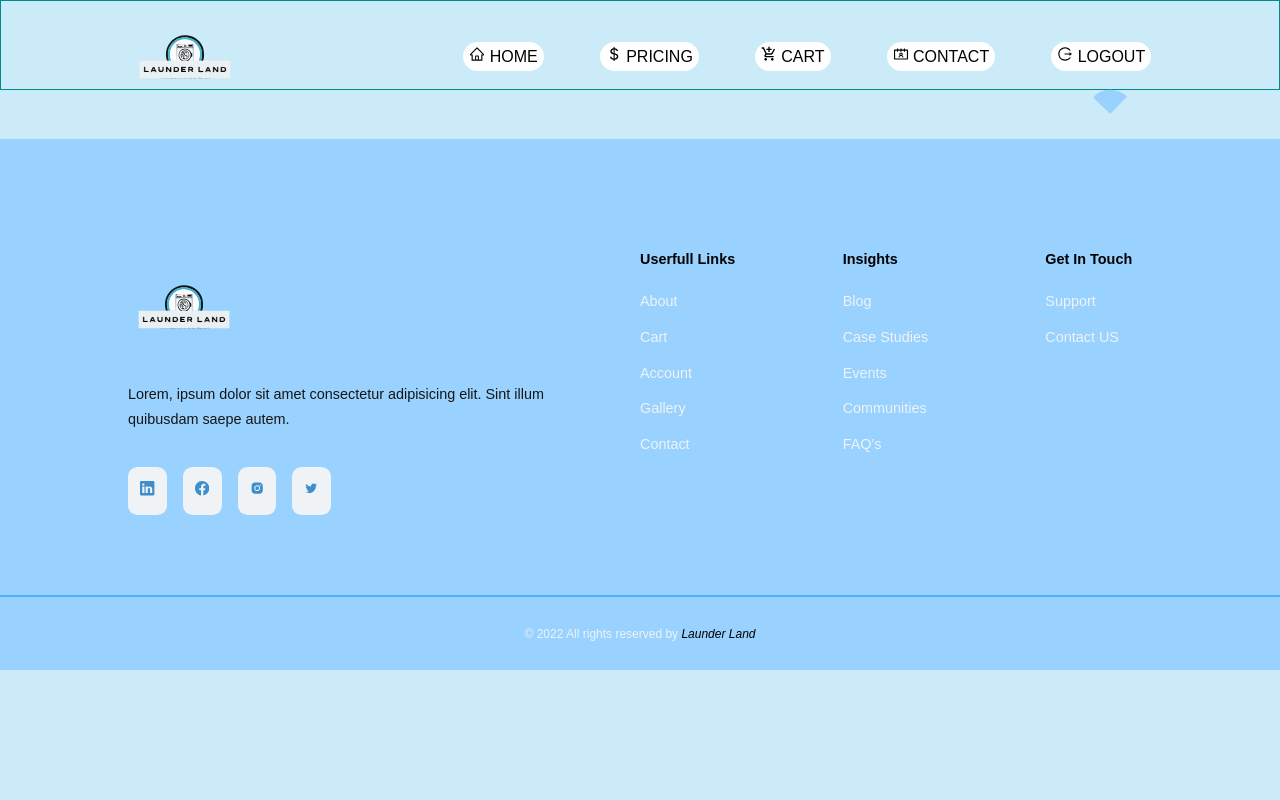
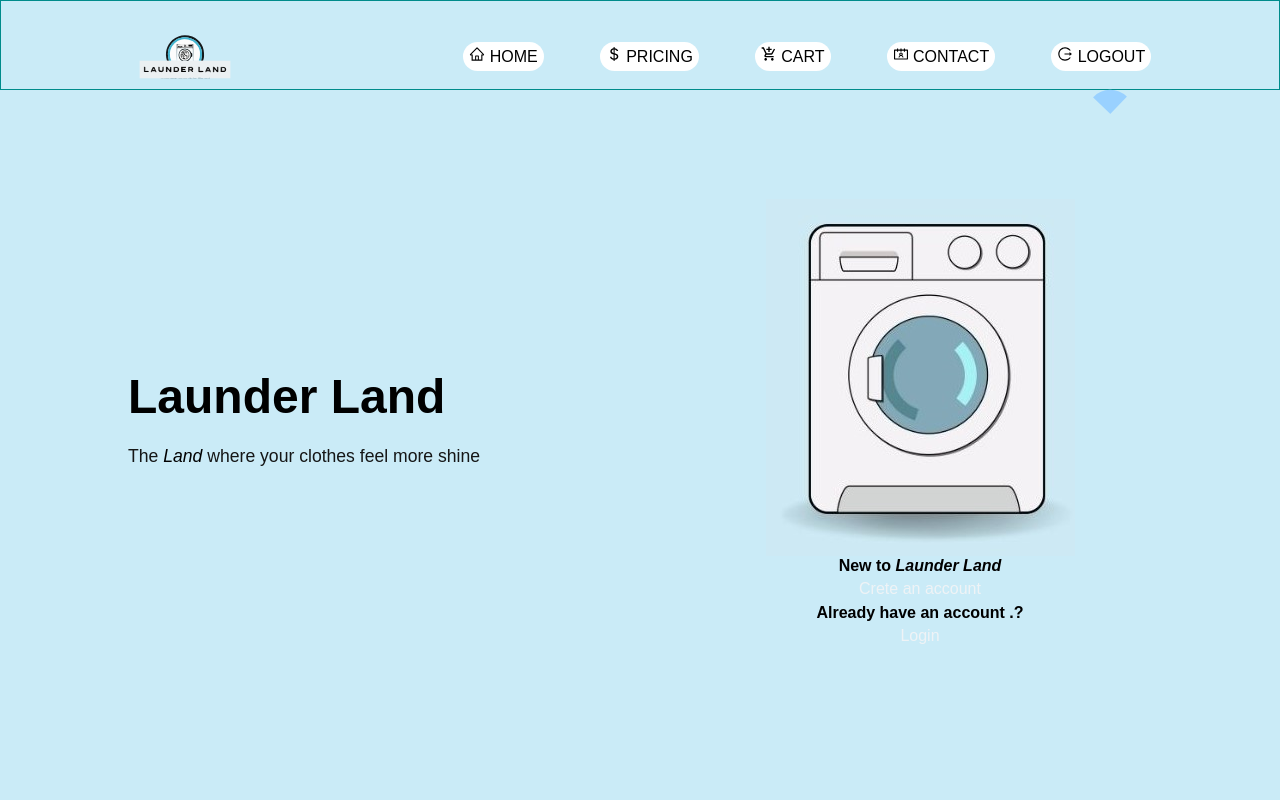
Before and after one commit to Thafsal/launder_land, a React (Create React App) app: page /logout in a window 1280 px wide. Shown: the top 800 px of the page. Built offline with nearby package versions, Linux system fonts and the light colour scheme.

Commit message:
eddited routing

```diff
--- a/src/components/Routing/Routing.jsx
+++ b/src/components/Routing/Routing.jsx
@@ -2,7 +2,6 @@ import React from 'react';
 import Home from "../Home/HomePage";
 import AboutPage from "../About/AboutPage";
 import Login from "../Login/Login";
-import Logout from "../Logout/Logout";
 import Contact from "../Contact/ContactPage";
 import About from '../About/About';
 import { Route, Routes } from "react-router-dom";
@@ -19,7 +18,7 @@ const Routing = () => {
       <Route exact path="/about" element={<About />} />
       <Route exact path="/pricing" element={<Pricing />} />
       <Route exact path="/contact" element={<Contact />} />
-      <Route exact path="/logout" element={<Logout />} />
+      <Route exact path="/logout" element={<Login />} />
       <Route exact path="/cart" element={<Cart />} />
     </Routes>
   </>
```
